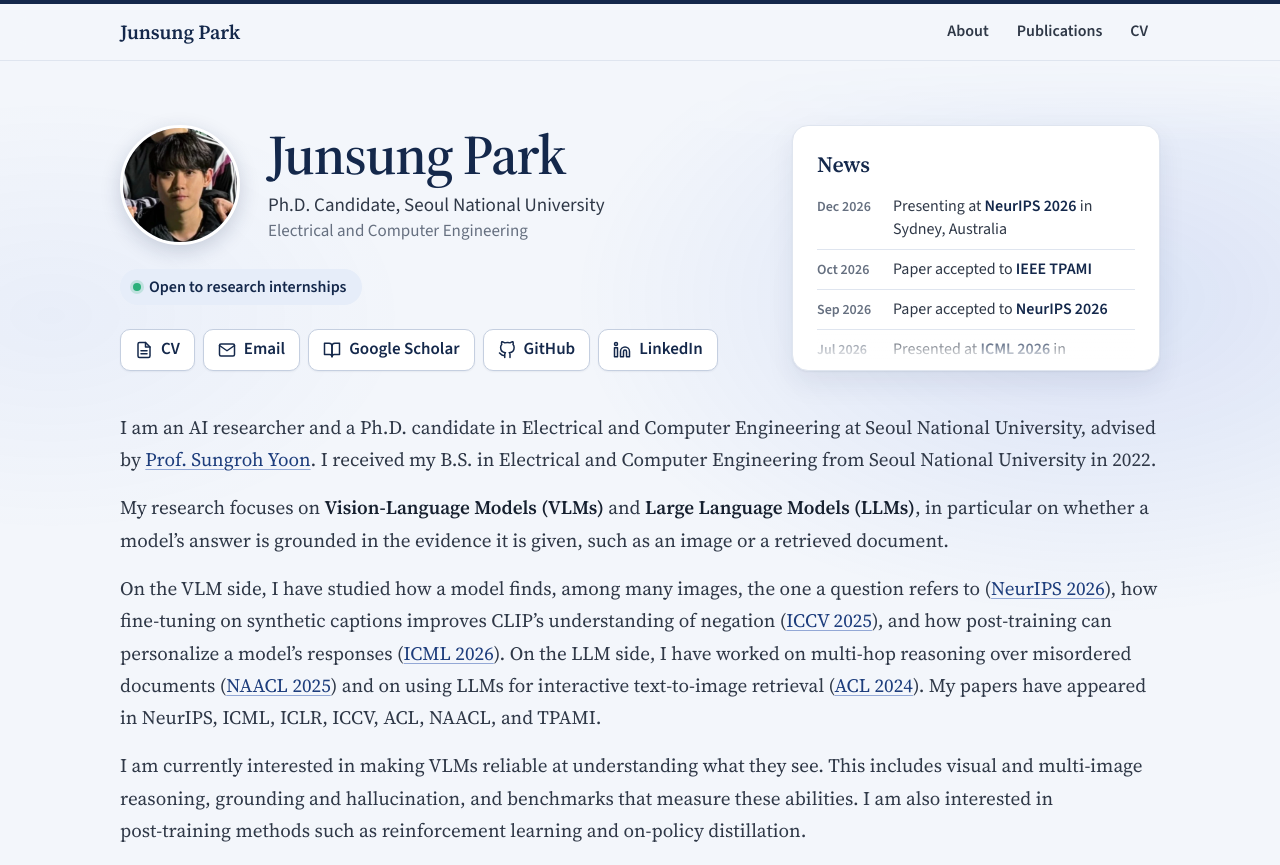
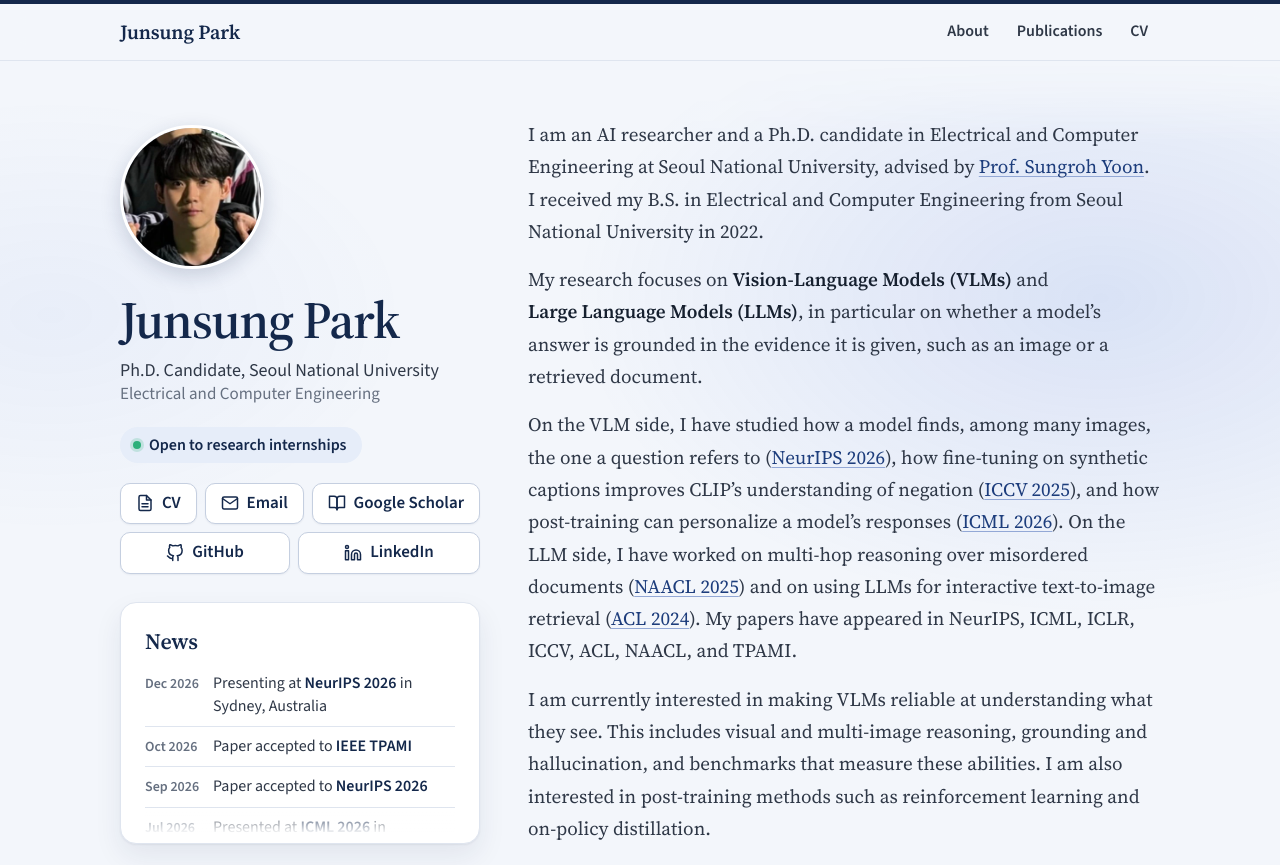
Before and after one commit to parkquasar/parkquasar.github.io, a plain HTML site: page index.html in a window 1280 px wide. Shown: the top 865 px of the page. Drawn offline with Linux system fonts and the light colour scheme.

Commit message:
Wide screens: profile column (photo, name, links, News) beside the introduction, so introduction lines are about 67 characters

```diff
--- a/assets/style.css
+++ b/assets/style.css
@@ -131,15 +131,18 @@ a:focus-visible { outline: 2px solid var(--cobalt); outline-offset: 3px; border-
   mask-image: linear-gradient(transparent, #000 5rem, #000 58%, transparent);
   pointer-events: none;
 }
-.hero-grid { /* name and links | News, exactly as tall as them; the introduction runs full width below */
+.hero-grid { /* profile column (photo, name, links, News) | introduction */
   display: grid;
-  grid-template-columns: minmax(0, 1fr) 23rem;
-  grid-template-areas: "head news" "bio bio";
+  grid-template-columns: 22.5rem minmax(0, 1fr);
+  grid-template-areas: "head bio" "news bio";
+  grid-template-rows: auto 1fr;
   column-gap: 3rem;
-  row-gap: 2.5rem;
+  row-gap: 1.75rem;
 }
 .hero-head { grid-area: head; }
-.side { position: relative; grid-area: news; min-height: 15rem; } /* the card is out of flow, so the name block sets the row height (at least 15rem) */
+/* The News card is out of flow, so the introduction sets the height and the card ends level
+   with its last line. min-height keeps a usable card if the introduction gets shorter. */
+.side { position: relative; grid-area: news; min-height: 14rem; }
 .bio { grid-area: bio; }
 
 .ident { display: flex; align-items: center; gap: 1.75rem; }
@@ -389,23 +392,34 @@ a.thumb:hover { border-color: var(--cobalt); box-shadow: 0 6px 18px rgba(47, 95,
 footer { margin-top: 4rem; border-top: 1px solid var(--line-strong); color: var(--muted); font-size: 1rem; }
 footer .wrap { display: flex; flex-wrap: wrap; justify-content: space-between; gap: 0.25rem 1.5rem; padding-top: 1.5rem; padding-bottom: 3rem; }
 
-/* ---- Below 70rem: narrower News column; figure boxes keep their 16:9 size ---- */
+/* ---- Below 70rem: narrower figures; figure boxes keep their 16:9 size ---- */
 @media (max-width: 70rem) {
   .pub { grid-template-columns: 20rem minmax(0, 1fr); grid-template-rows: auto; }
   .thumb { align-self: start; }
 }
-/* 1024 to 1120px: News stays beside the name in a slightly narrower card; the
-   buttons and the date column tighten a little so both still fit on one line. */
+/* ---- From 1024px: the name block stacks inside the profile column ---- */
+@media (min-width: 64rem) {
+  .ident { flex-direction: column; align-items: flex-start; gap: 1.5rem; }
+  .avatar { width: 9rem; height: 9rem; }
+  h1 { font-size: 3.25rem; }
+  .role { margin-top: 0.625rem; font-size: 1.125rem; }
+  .status { margin-top: 1.25rem; }
+  /* Buttons at natural widths, each row stretched to the column edges
+     (CV, Email, Google Scholar / GitHub, LinkedIn). A sixth button wraps. */
+  .contact { gap: 0.5rem; margin-top: 1.25rem; }
+  .contact li { flex: 1 1 auto; }
+  .contact a { display: flex; justify-content: center; padding-left: 0.8125rem; padding-right: 0.8125rem; }
+  .news li { grid-template-columns: 3.625rem minmax(0, 1fr); column-gap: 0.625rem; }
+  .bio { margin-top: -0.4375rem; } /* first line level with the top of the photo */
+}
+/* 1024 to 1120px: a little less gutter so the introduction keeps about 60 characters a line. */
 @media (min-width: 64rem) and (max-width: 70rem) {
-  .hero-grid { grid-template-columns: minmax(0, 1fr) 22rem; column-gap: 1.75rem; }
-  .contact { gap: 0.375rem; } /* fits beside a classic page scrollbar at 1024px */
-  .contact a { padding-left: 0.75rem; padding-right: 0.75rem; }
-  .news li { grid-template-columns: 3.625rem minmax(0, 1fr); column-gap: 0.625rem; }
+  .hero-grid { column-gap: 2.5rem; }
 }
 
 /* ---- Below 1024px: News moves under the introduction, in full ------ */
 @media (max-width: 63.98rem) {
-  .hero-grid { grid-template-columns: minmax(0, 1fr); grid-template-areas: "head" "bio" "news"; row-gap: 2rem; }
+  .hero-grid { grid-template-columns: minmax(0, 1fr); grid-template-areas: "head" "bio" "news"; grid-template-rows: none; row-gap: 2rem; }
   .side { min-height: 0; }
   .side .news { position: static; padding-bottom: 1rem; }
   .news .scroller { overflow: visible; }
--- a/index.html
+++ b/index.html
@@ -20,7 +20,7 @@
   <link rel="icon" href="favicon.svg?v=b9212a78" type="image/svg+xml">
   <link rel="preload" href="assets/fonts/source-sans-3-latin-wght-normal.woff2" as="font" type="font/woff2" crossorigin>
   <link rel="preload" href="assets/fonts/source-serif-4-latin-opsz-normal.woff2" as="font" type="font/woff2" crossorigin>
-  <link rel="stylesheet" href="assets/style.css?v=f810a681">
+  <link rel="stylesheet" href="assets/style.css?v=76c7e2b6">
   <script type="application/ld+json">
   {
     "@context": "https://schema.org",
```
